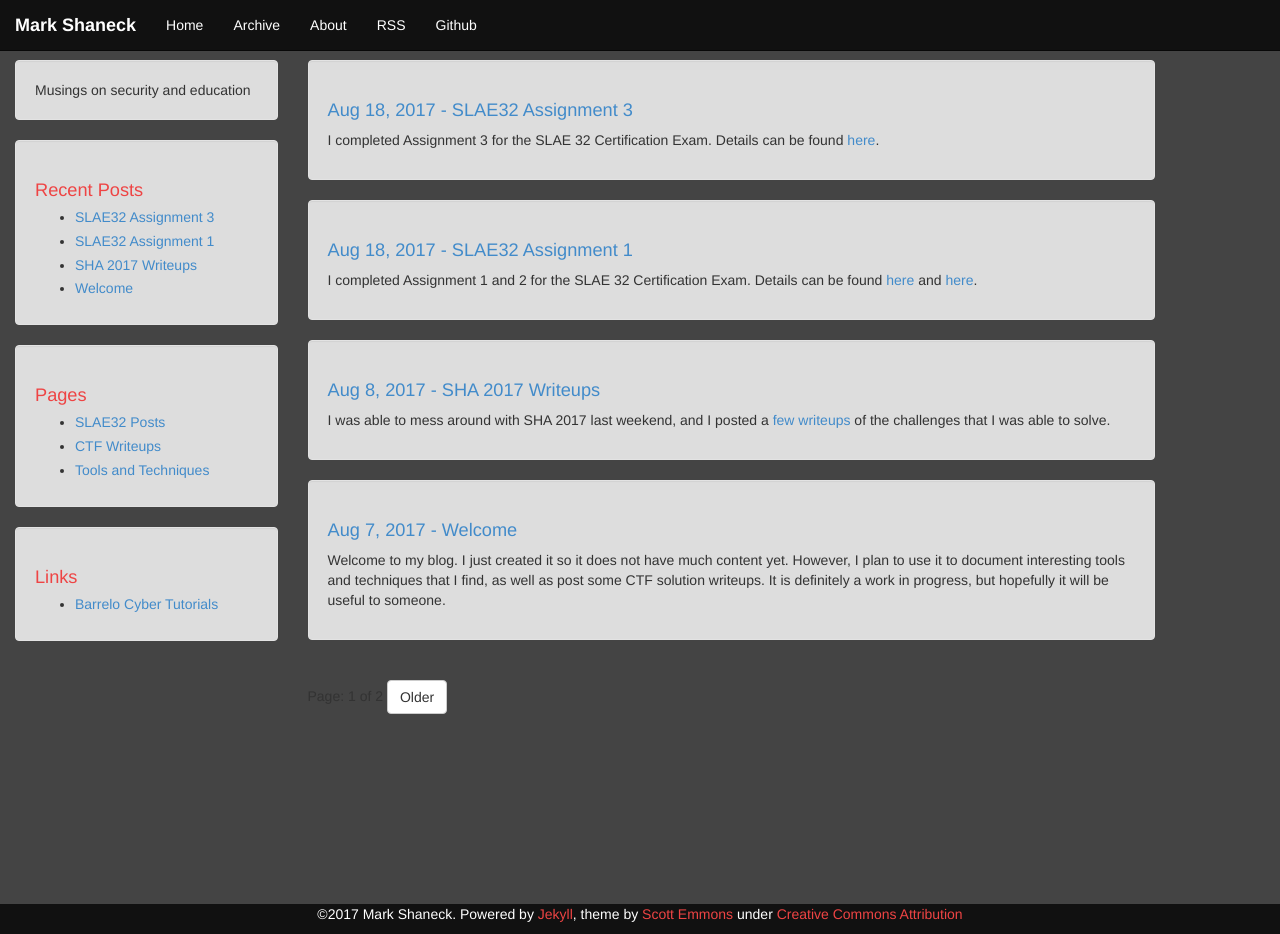
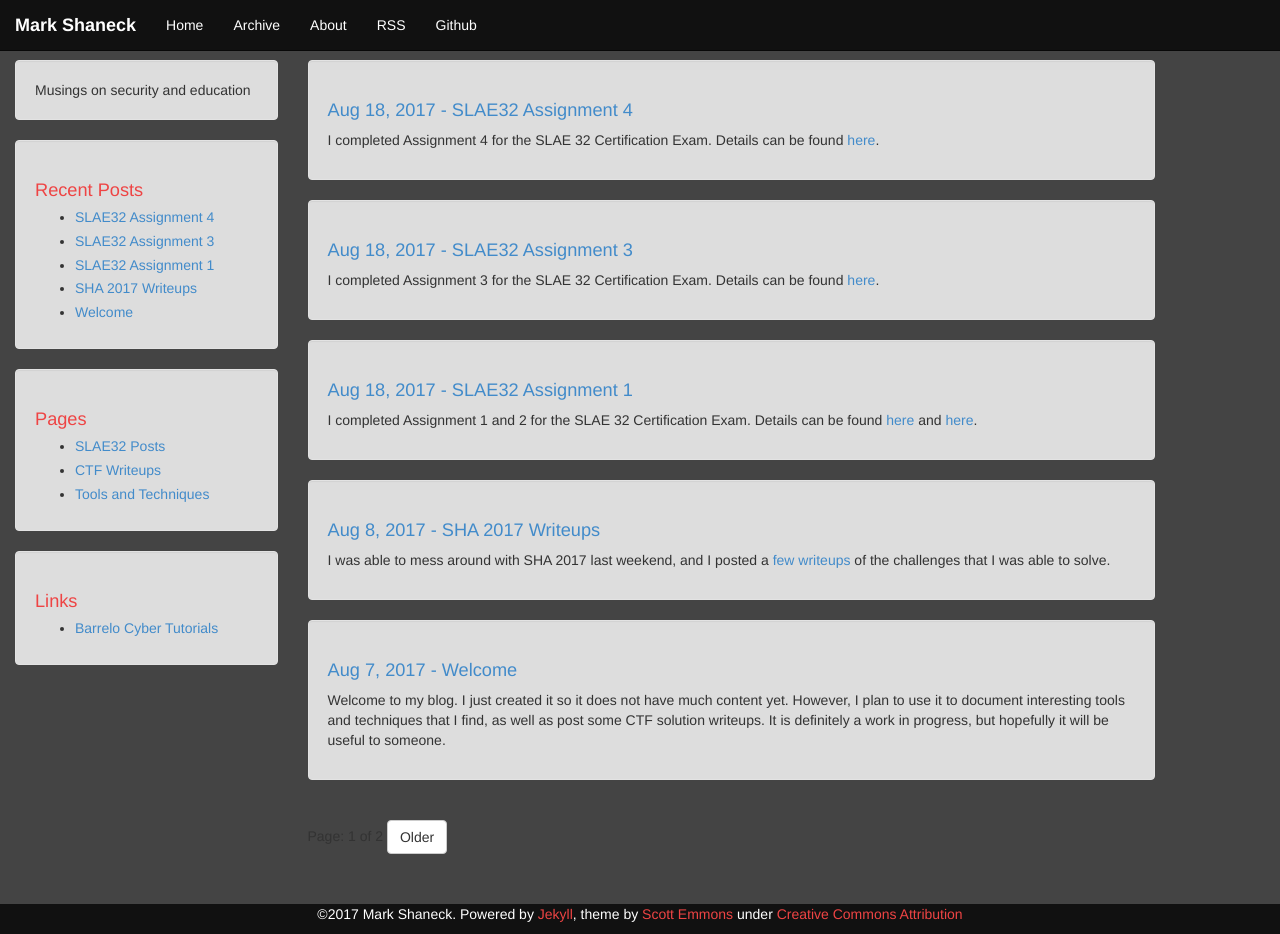
Before and after one commit to mshaneck/mshaneck.github.io, a Jekyll site: the page built from index.html, in a window 1280 px wide and 934 px high. Built offline with Jekyll 4.4.1, drawn with Linux system fonts in a browser that asks for light colours; the list of posts is cut into pages by our own code.

Commit message:
Added links to the writeup for A4

```diff
--- a/SLAE32/index.md
+++ b/SLAE32/index.md
@@ -10,3 +10,5 @@ I am taking the SecurityTube Linux Assembly Expert course from SecurityTube. The
 [Assignment 2](./slae32-assignment2)
 
 [Assignment 3](./slae32-assignment3)
+
+[Assignment 4](./slae32-assignment4)
--- /dev/null
+++ b/_posts/2017-08-18-slae-assignment4.md
@@ -0,0 +1,6 @@
+---
+layout: post
+title: SLAE32 Assignment 4
+---
+
+I completed Assignment 4 for the SLAE 32 Certification Exam. Details can be found [here](/SLAE32/slae32-assignment4).
```
